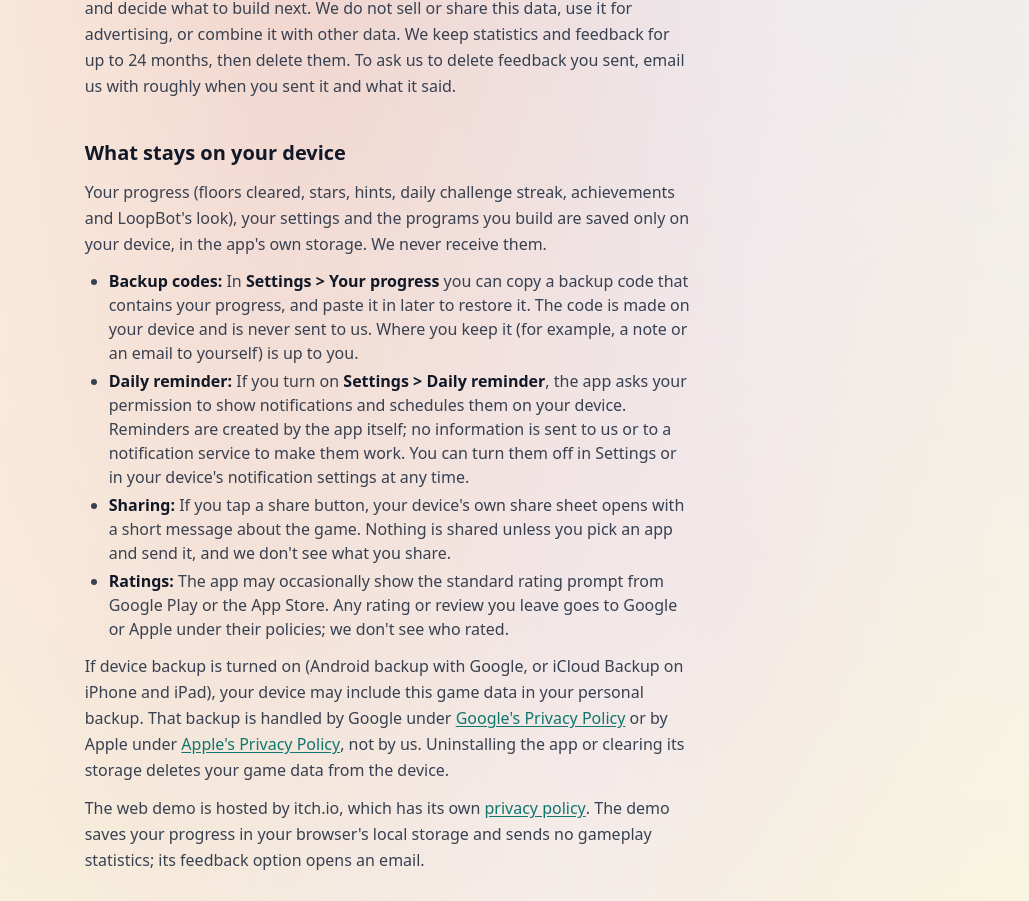
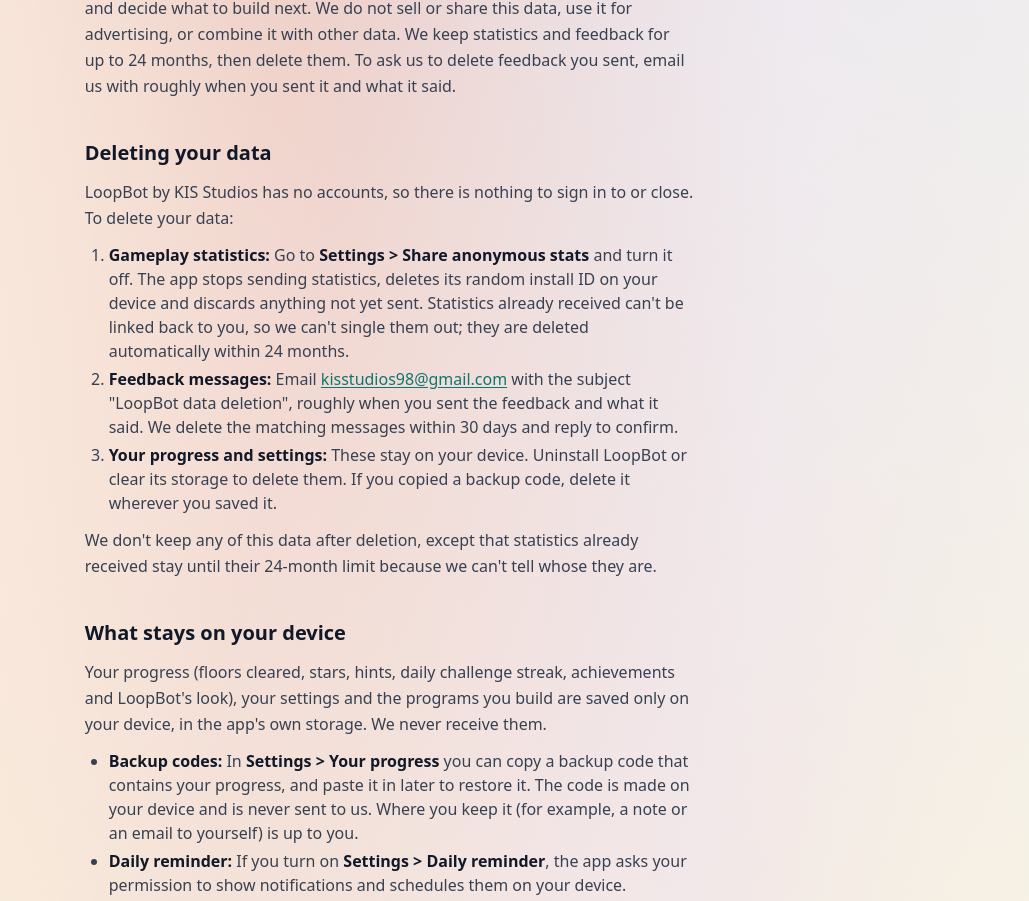
Before and after one commit to kevsaj/Portfolio-Next, a Next.js app: page /loopbot/privacy in a window 1280 px wide. Shown: the part 1656-2557 px from the top of the page, without its empty margins (251-1280 px from the left). Built offline with nearby package versions, Linux system fonts and the light colour scheme.

Commit message:
Add data deletion section to the LoopBot privacy policy

```diff
--- a/components/loopbot/LegalPage.tsx
+++ b/components/loopbot/LegalPage.tsx
@@ -31,7 +31,7 @@ export default function LegalPage({ title, description, path, updated, summary,
                         {summary}
                     </div>
                 )}
-                <div className="legal mt-4 text-gray-700 dark:text-gray-300 [&_a]:font-medium [&_a]:text-teal-700 [&_a]:underline [&_a]:underline-offset-2 dark:[&_a]:text-[#7ff2e0] [&_h2]:mt-10 [&_h2]:mb-3 [&_h2]:text-xl [&_h2]:font-bold [&_h2]:text-gray-900 dark:[&_h2]:text-white [&_h3]:mt-6 [&_h3]:mb-2 [&_h3]:text-lg [&_h3]:font-semibold [&_h3]:text-gray-900 dark:[&_h3]:text-white [&_p]:mt-3 [&_p]:leading-relaxed [&_ul]:mt-3 [&_ul]:list-disc [&_ul]:space-y-1 [&_ul]:pl-6 [&_strong]:font-semibold [&_strong]:text-gray-900 dark:[&_strong]:text-white">
+                <div className="legal mt-4 text-gray-700 dark:text-gray-300 [&_a]:font-medium [&_a]:text-teal-700 [&_a]:underline [&_a]:underline-offset-2 dark:[&_a]:text-[#7ff2e0] [&_h2]:mt-10 [&_h2]:mb-3 [&_h2]:text-xl [&_h2]:font-bold [&_h2]:text-gray-900 dark:[&_h2]:text-white [&_h3]:mt-6 [&_h3]:mb-2 [&_h3]:text-lg [&_h3]:font-semibold [&_h3]:text-gray-900 dark:[&_h3]:text-white [&_p]:mt-3 [&_p]:leading-relaxed [&_ul]:mt-3 [&_ul]:list-disc [&_ul]:space-y-1 [&_ul]:pl-6 [&_ol]:mt-3 [&_ol]:list-decimal [&_ol]:space-y-1 [&_ol]:pl-6 [&_strong]:font-semibold [&_strong]:text-gray-900 dark:[&_strong]:text-white">
                     {children}
                 </div>
                 <p className="mt-12 text-sm">
--- a/pages/loopbot/privacy.tsx
+++ b/pages/loopbot/privacy.tsx
@@ -81,6 +81,30 @@ export default function LoopBotPrivacy() {
                 when you sent it and what it said.
             </p>
 
+            <h2>Deleting your data</h2>
+            <p>LoopBot by KIS Studios has no accounts, so there is nothing to sign in to or close. To delete your data:</p>
+            <ol>
+                <li>
+                    <strong>Gameplay statistics:</strong> Go to <strong>Settings &gt; Share anonymous stats</strong> and turn it
+                    off. The app stops sending statistics, deletes its random install ID on your device and discards anything not
+                    yet sent. Statistics already received can&apos;t be linked back to you, so we can&apos;t single them out; they
+                    are deleted automatically within 24 months.
+                </li>
+                <li>
+                    <strong>Feedback messages:</strong> Email <a href="mailto:kisstudios98@gmail.com">kisstudios98@gmail.com</a>{' '}
+                    with the subject &quot;LoopBot data deletion&quot;, roughly when you sent the feedback and what it said. We
+                    delete the matching messages within 30 days and reply to confirm.
+                </li>
+                <li>
+                    <strong>Your progress and settings:</strong> These stay on your device. Uninstall LoopBot or clear its storage
+                    to delete them. If you copied a backup code, delete it wherever you saved it.
+                </li>
+            </ol>
+            <p>
+                We don&apos;t keep any of this data after deletion, except that statistics already received stay until their
+                24-month limit because we can&apos;t tell whose they are.
+            </p>
+
             <h2>What stays on your device</h2>
             <p>
                 Your progress (floors cleared, stars, hints, daily challenge streak, achievements and LoopBot&apos;s look), your
```
